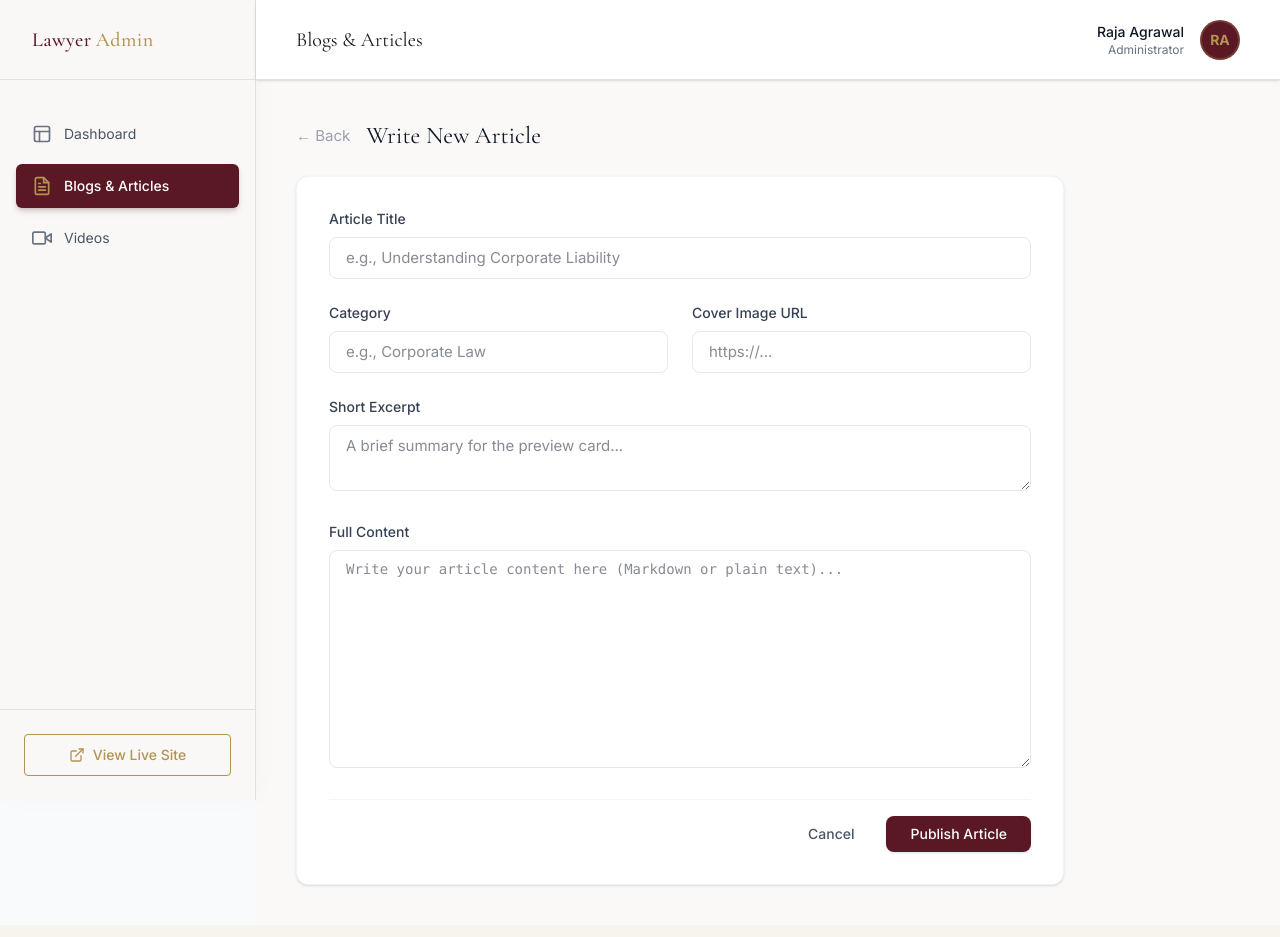
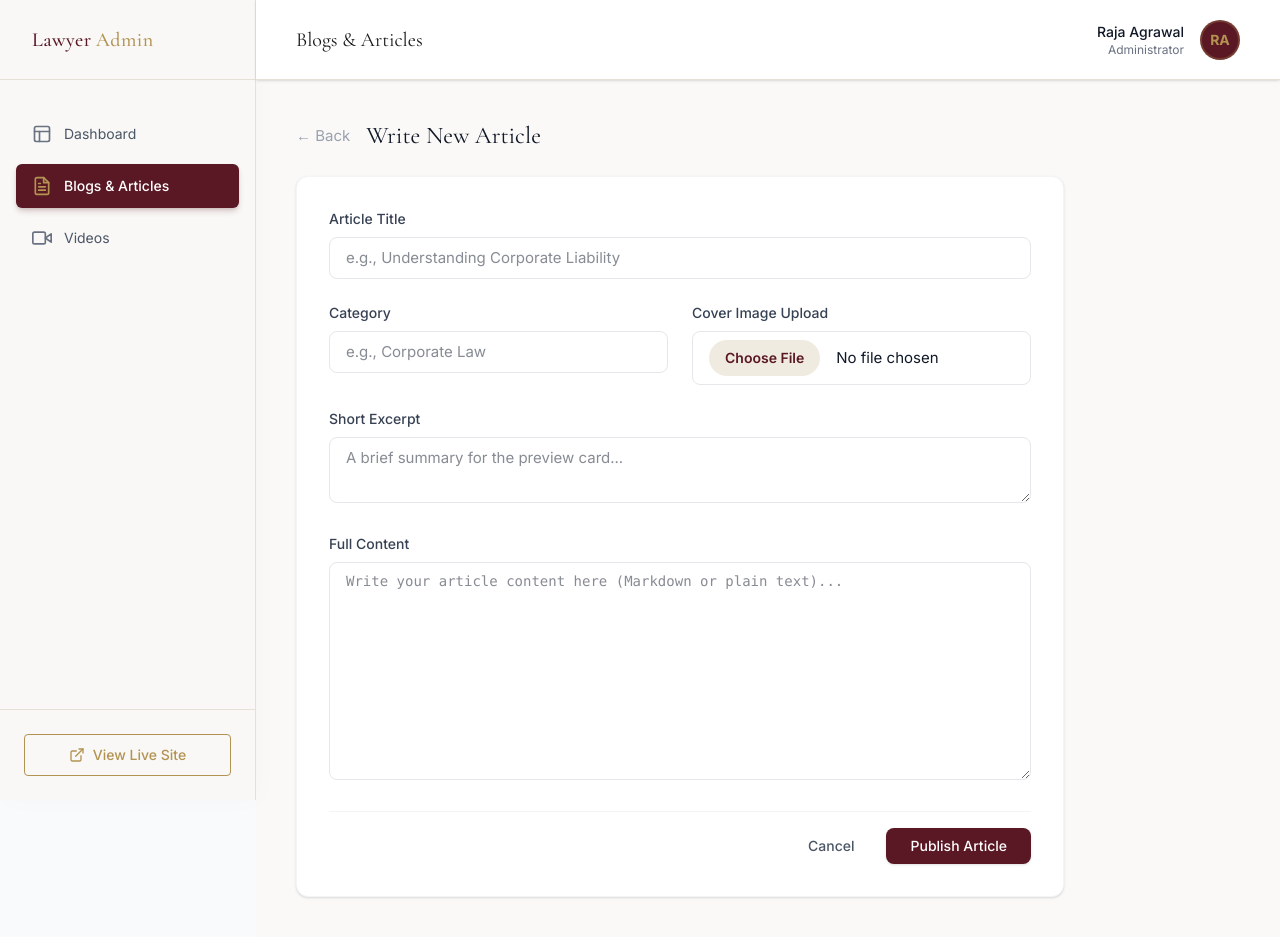
Before and after one commit to Rahul2749/LawyerWebsite, a Next.js app: page /admin-lawyersite/blogs/create in a window 1280 px wide. Built offline with nearby package versions, Linux system fonts and the light colour scheme.

Commit message:
Allow uploading local images for blogs instead of using URLs

```diff
--- a/src/app/admin-lawyersite/blogs/create/page.tsx
+++ b/src/app/admin-lawyersite/blogs/create/page.tsx
@@ -13,6 +13,17 @@ export default function CreateBlog() {
     content: "",
     imageUrl: ""
   });
+
+  const handleImageUpload = (e: React.ChangeEvent<HTMLInputElement>) => {
+    const file = e.target.files?.[0];
+    if (file) {
+      const reader = new FileReader();
+      reader.onloadend = () => {
+        setFormData({ ...formData, imageUrl: reader.result as string });
+      };
+      reader.readAsDataURL(file);
+    }
+  };
 
   const handleSubmit = (e: React.FormEvent) => {
     e.preventDefault();
@@ -64,14 +75,18 @@ export default function CreateBlog() {
             />
           </div>
           <div className="space-y-2">
-            <label className="block text-sm font-medium text-gray-700">Cover Image URL</label>
+            <label className="block text-sm font-medium text-gray-700">Cover Image Upload</label>
             <input
-              type="url"
-              value={formData.imageUrl}
-              onChange={(e) => setFormData({...formData, imageUrl: e.target.value})}
-              className="w-full px-4 py-2 border border-gray-200 rounded-lg focus:outline-none focus:ring-2 focus:ring-[#5A1824]/20 focus:border-[#5A1824] transition-all"
-              placeholder="https://..."
+              type="file"
+              accept="image/*"
+              onChange={handleImageUpload}
+              className="w-full px-4 py-2 border border-gray-200 rounded-lg focus:outline-none focus:ring-2 focus:ring-[#5A1824]/20 focus:border-[#5A1824] transition-all file:mr-4 file:py-2 file:px-4 file:rounded-full file:border-0 file:text-sm file:font-semibold file:bg-[#F0EBE1] file:text-[#5A1824] hover:file:bg-[#E6E1D6] cursor-pointer"
             />
+            {formData.imageUrl && (
+              <div className="mt-2 h-20 w-32 relative rounded-md overflow-hidden border border-gray-200">
+                <img src={formData.imageUrl} alt="Preview" className="w-full h-full object-cover" />
+              </div>
+            )}
           </div>
         </div>
 
```
